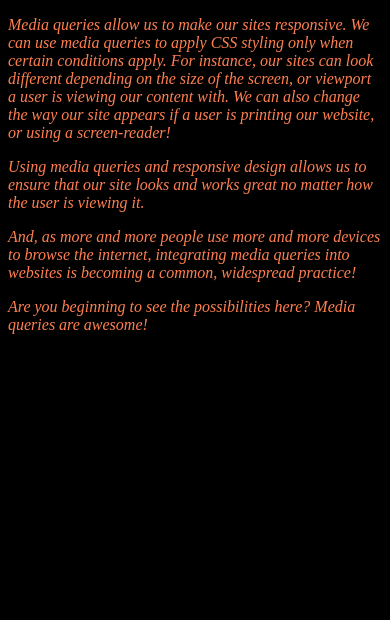
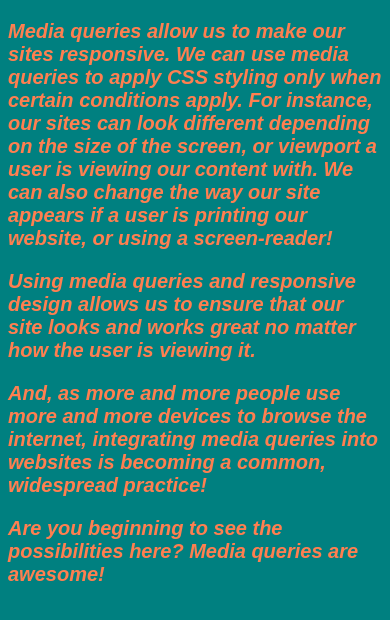
Before and after one commit to virlie/mediaQuery, a plain HTML site: page index.html in a window 390 px wide. Drawn offline with Linux system fonts and the light colour scheme.

Commit message:
change the max-width values and background colors

```diff
--- a/css/styles.css
+++ b/css/styles.css
@@ -9,3 +9,16 @@
   color: coral;
   font-style: italic;
 }
+
+
+@media screen and (max-width: 480px) {
+  body {
+    background-color: teal;
+  }
+}
+
+.column {
+  font-size: 20px;
+  font-family: fantasy;
+  font-weight: bold;
+}
```
